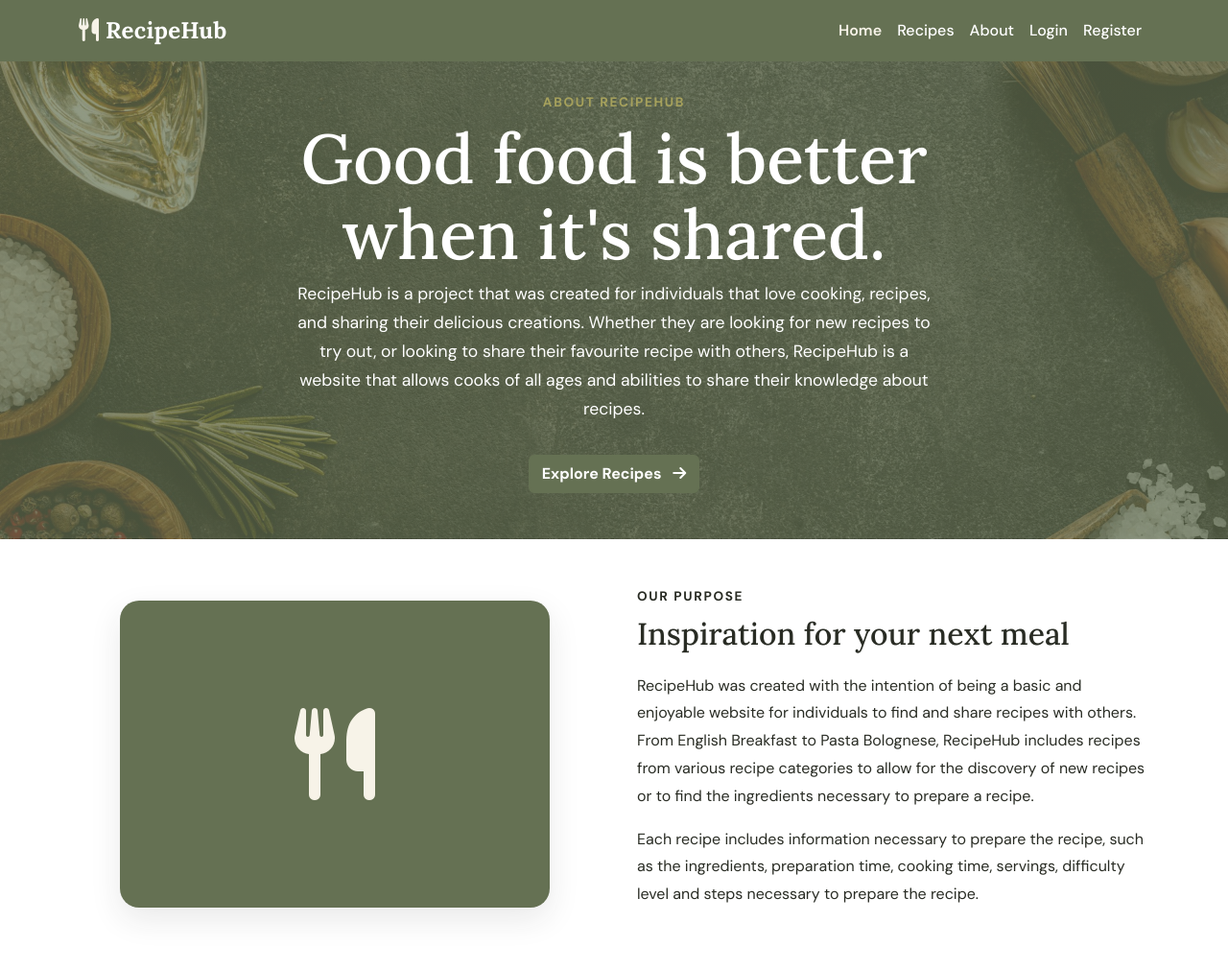
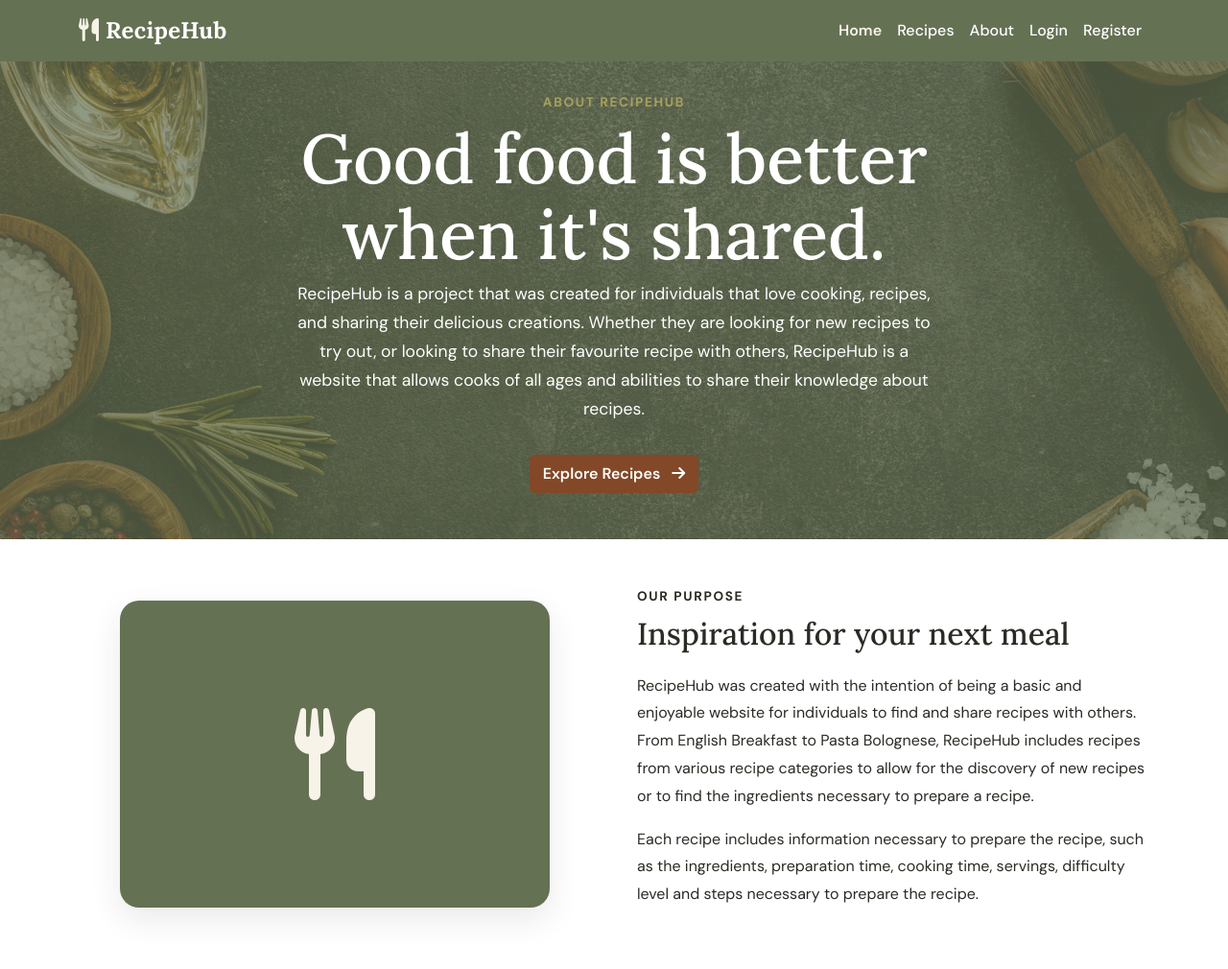
Before and after one commit to Ionut-Cora/recipehub, a Django app: template templates/recipes/about.html in a window 1280 px wide. Shown: the top 1010 px of the page at 96% size. Run offline with Django 3.2, Linux system fonts and the light colour scheme; the template is opened without the code that fills it, so the values that code supplies are empty; some libraries are stand-ins or nearby versions.

Commit message:
Change the about page hero section button style

```diff
--- a/static/css/style.css
+++ b/static/css/style.css
@@ -185,7 +185,6 @@ a:focus-visible {
 }
 
 .community-cta-button {
-    padding: 0.8rem 1.4rem;
     border: 2px solid var(--accent-color);
     background-color: var(--accent-color);
     color: var(--white-color);
--- a/templates/recipes/about.html
+++ b/templates/recipes/about.html
@@ -19,7 +19,7 @@
         </p>
 
         <a
-          class="btn recipe-button mt-3"
+          class="btn community-cta-button mt-3"
           href="{% url 'recipes:recipe_list' %}"
         >
           Explore Recipes
```
